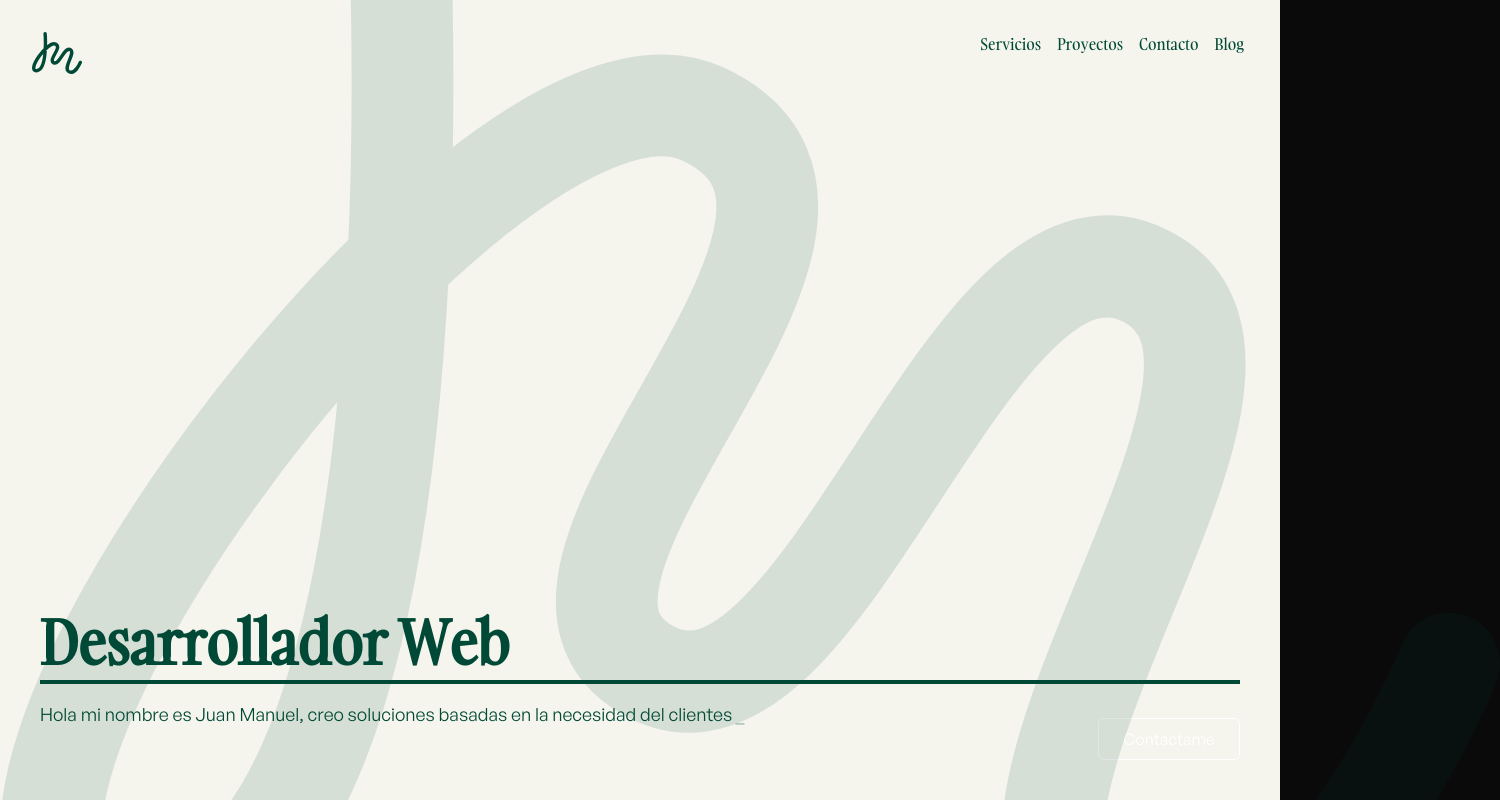
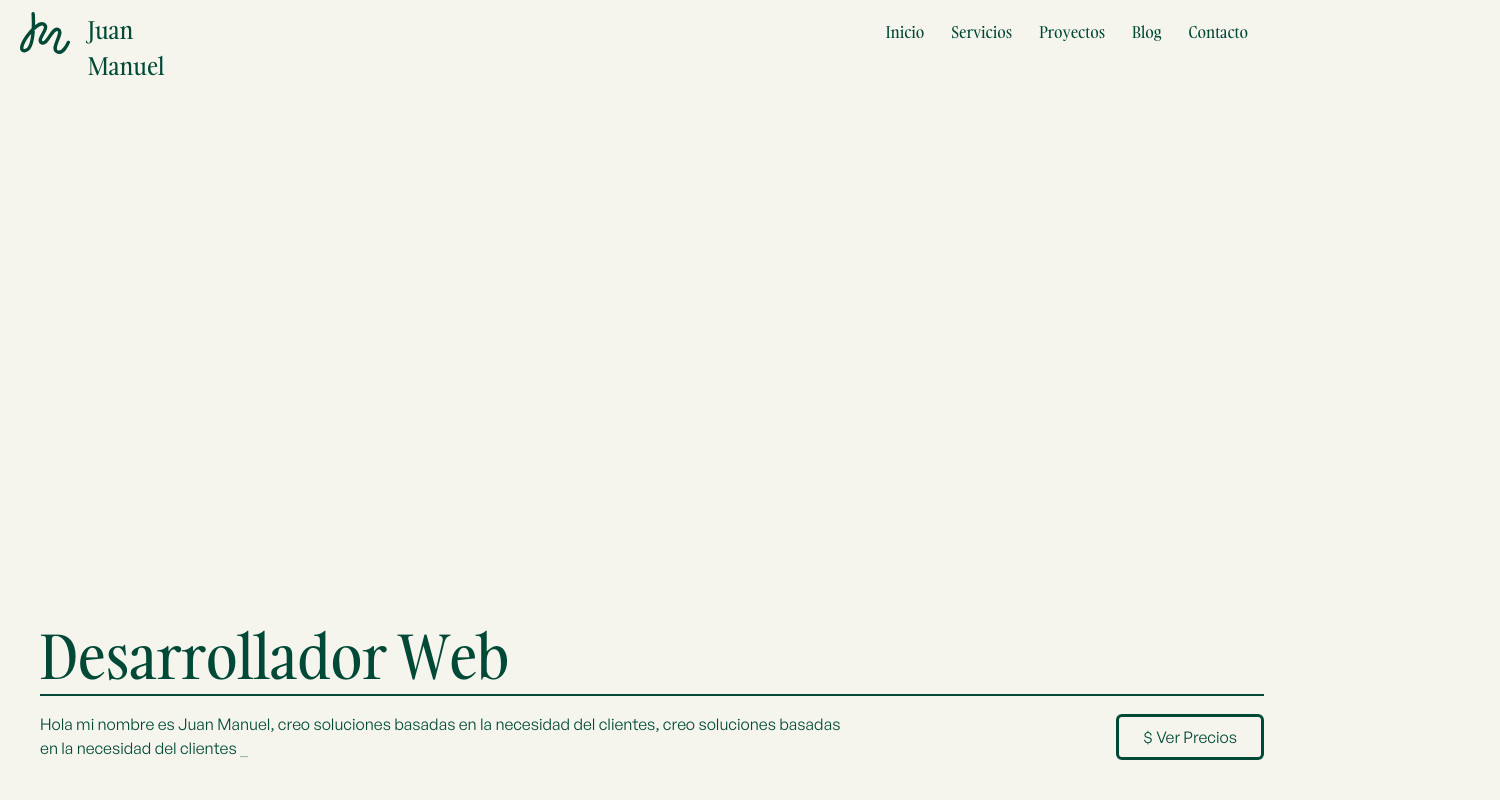
Before and after one commit to jmesparre/jm, a Next.js app: page / in a window 1280 px wide. Shown: the top 800 px of the page, 1500 px wide, since content can reach past the window. Built offline with nearby package versions, Linux system fonts and the light colour scheme.

Commit message:
se removio la imagen detras del hero

```diff
--- a/app/globals.css
+++ b/app/globals.css
@@ -37,18 +37,30 @@
 
 .verde {
   color: #004936;
-  margin-left: 2vw;
+  margin-left: 4vw;
   top: 40%;
   position: absolute;
   margin-top: -5vw;
 }
 
-nav , .hero h1 , .servicios , .proyectos h2{
+nav , .hero h1 , .servicios , .proyectos h2, .logo h3{
    font-family: 'Gambarino', serif;
+   font-weight: normal;
+}
+
+.logo h3 {
+  font-size: 1.5em;
+  position: absolute;
+  color: #004936;
+  width: 150;
+}
+
+.w-line {
+  height: 2px;
 }
 
 .servicio-desc{
-  margin-left: 2vw;
+  margin-left: 4vw;
   font-family: 'General Sans', sans-serif;
     position: absolute;
   left: 50%;
@@ -57,7 +69,7 @@ nav , .hero h1 , .servicios , .proyectos h2{
 
 
 body {
-  background: var(--background);
+  background-color: #F5F5ED;
   color: var(--foreground);
   font-family: 'General Sans', sans-serif;
   color: var(--foreground);
@@ -67,31 +79,22 @@ body {
   background-color: #004936;
 }
 
+nav li {
+  border-radius: 10px;
+    padding-left: 11px;
+
+}
+
 nav a {
   color: #004936;
 }
 
-.hero {
-  background-size: cover;
-  background-position: center;
-  background-repeat: no-repeat;
-  background-color: #F5F5ED;
-  color:  var(--color-primario);
-  z-index: 1;
+nav a:hover {
+  border-bottom: 1px solid #9ec8f3;
 }
 
-.hero::after {
-  content: '';
-  height: 1500px;
-  top: -10%;
-  position: absolute;
-  width: 1500px;
-  max-width: 150%;
-  opacity: 12%;
-  background-image: url('/logosvgverde.svg');
-  background-position: center;
-  background-repeat: no-repeat;
-overflow: hidden;
+.hero {
+  color:  var(--color-primario);
 }
 
 .servicios {
@@ -103,7 +106,7 @@ overflow: hidden;
 .proyectos {
   background-color: #F5F5ED;
   color: var(--color-primario);
-  height: 100vw;
+
 }
 
 .contacto{
--- a/app/page.tsx
+++ b/app/page.tsx
@@ -7,6 +7,7 @@ import { useAnimate, useScroll, useMotionValueEvent, animate } from "motion/reac
 import { useEffect, useRef, useLayoutEffect, useState } from "react";
 import { Preview } from "@/components/Preview";
 import { Gallery4Demo } from "@/components/blocks/demo";
+import ClickSpark from "@/components/ClickSpark";
 
 export default function Home() {
   const [scope] = useAnimate();
@@ -210,33 +211,44 @@ export default function Home() {
 
 
   return (
-    <div className="relative">
-      <div className="fixed top-0 left-0 p-8 z-10">
+    <div className="relative logo">
+      <div className="fixed top-0 left-0 z-10">
         <a href="#home">
-          <Image src="/logosvgverde.svg" alt="Logo" width={50} height={50}/>
+          <Image src="/logosvgverde.svg" alt="Logo" width={50} height={50} className="mt-3 ml-5"/>
+          <h3 className="top-3 left-22">Juan Manuel</h3>
         </a>
       </div>
       {/* Desktop Navbar */}
-      <div className="hidden md:block fixed top-0 right-0 p-4 z-10">
+      <div className="hidden md:block fixed top-0 right-0 z-10">
         <DesktopNavbar />
       </div>
       {/* Mobile Navigation */}
-      <div className="md:hidden absolute top-0 right-0 p-4 z-10">
+      <div className="md:hidden fixed top-2 right-0 z-10">
         <NavigationComponent />
       </div>
       <main>
-        <section id="home" className="hero h-screen flex items-end pt-20">
-          <div className="flex items-end justify-between p-8 md:p-10 w-full" ref={scope}> {/* Changed layout */}
+            <ClickSpark
+            sparkColor='#004936'
+            sparkSize={10}
+            sparkRadius={15}
+            sparkCount={8}
+            duration={400}
+            >
+        <section id="home" className="hero h-screen relative pt-20">
+
+          <div className="absolute bottom-0 items-end justify-between p-4 md:pl-10 w-full" ref={scope}> {/* Changed layout */}
             <div className="flex flex-col items-start w-full"> {/* Text block */}
               <h1 className="text-3xl md:text-6xl font-bold mb-2">Desarrollador Web</h1>
-              <div className="w-full h-1 bg-verde mb-4"></div> {/* White line */}
-              <h2 className="text-lg md:text-md mb-8 sm:w-2/3 md:w-2/3">Hola mi nombre es Juan Manuel, creo soluciones basadas en la necesidad del clientes<i className="blink pl-1">_</i></h2>
+              <div className="w-full w-line bg-verde mb-4"></div> {/* White line */}
+              <h2 className=" text-xs md:text-base mb-6 sm:w-2/3 md:w-2/3">Hola mi nombre es Juan Manuel, creo soluciones basadas en la necesidad del clientes, creo soluciones basadas en la necesidad del clientes<i className="blink pl-1">_</i></h2>
             </div>
-            <div className="absolute right-10"> {/* Button block */}
-              <button className="border border-white text-white py-2 px-6 rounded-md hover:bg-white hover:text-[#0A433A] transition-colors duration-300">Contactame</button>
+            <div className="absolute bottom-10 right-4 "> {/* Button block */}
+              <button className="border cursor-pointer border-3 py-2 px-6 rounded-md hover:bg-[#9ec8f3] hover:text-[#0A433A] transition-colors duration-300">$ Ver Precios</button>
             </div>
           </div>
+
         </section>
+
         <section id="servicios" className="servicios h-screen flex items-end" ref={serviciosRef}> {/* Added ref */}
           <Preview />
         </section>
@@ -249,6 +261,7 @@ export default function Home() {
             <div className="h-16 w-px bg-foreground"></div> {/* Vertical line */}
           </div>
         </section>
+          </ClickSpark>
       </main>
     </div>
   );
--- /dev/null
+++ b/components/ClickSpark.tsx
@@ -0,0 +1,174 @@
+import React, { useRef, useEffect, useCallback } from "react";
+
+interface ClickSparkProps {
+  sparkColor?: string;
+  sparkSize?: number;
+  sparkRadius?: number;
+  sparkCount?: number;
+  duration?: number;
+  easing?: "linear" | "ease-in" | "ease-out" | "ease-in-out";
+  extraScale?: number;
+  children?: React.ReactNode;
+}
+
+interface Spark {
+  x: number;
+  y: number;
+  angle: number;
+  startTime: number;
+}
+
+const ClickSpark: React.FC<ClickSparkProps> = ({
+  sparkColor = "#004936",
+  sparkSize = 10,
+  sparkRadius = 15,
+  sparkCount = 8,
+  duration = 400,
+  easing = "ease-out",
+  extraScale = 1.0,
+    children
+}) => {
+  const canvasRef = useRef<HTMLCanvasElement>(null);
+  const sparksRef = useRef<Spark[]>([]); // Stores spark data
+  const startTimeRef = useRef<number | null>(null); // Tracks initial timestamp for animation
+
+  useEffect(() => {
+    const canvas = canvasRef.current;
+    if (!canvas) return;
+
+    const parent = canvas.parentElement;
+    if (!parent) return;
+
+    let resizeTimeout : NodeJS.Timeout;
+
+    const resizeCanvas = () => {
+      const { width, height } = parent.getBoundingClientRect();
+      if (canvas.width !== width || canvas.height !== height) {
+        canvas.width = width;
+        canvas.height = height;
+      }
+    };
+
+    const handleResize = () => {
+      clearTimeout(resizeTimeout);
+      resizeTimeout = setTimeout(resizeCanvas, 100); // Debounce by 100ms
+    };
+
+    // Observe size changes
+    const ro = new ResizeObserver(handleResize);
+    ro.observe(parent);
+
+    // Initial sizing
+    resizeCanvas();
+
+    // Cleanup
+    return () => {
+      ro.disconnect();
+      clearTimeout(resizeTimeout);
+    };
+  }, []);
+
+
+  const easeFunc = useCallback(
+      (t: number) => {
+        switch (easing) {
+          case "linear":
+            return t;
+          case "ease-in":
+            return t * t;
+          case "ease-in-out":
+            return t < 0.5 ? 2 * t * t : -1 + (4 - 2 * t) * t;
+          default:
+            return t * (2 - t);
+        }
+      },
+      [easing]
+  );
+
+  useEffect(() => {
+    const canvas = canvasRef.current;
+    if (!canvas) return;
+    const ctx = canvas.getContext("2d");
+    if (!ctx) return;
+
+    let animationId: number;
+
+    const draw = (timestamp: number) => {
+      if (!startTimeRef.current) {
+        startTimeRef.current = timestamp; // store initial time
+      }
+      ctx?.clearRect(0, 0, canvas.width, canvas.height);
+
+      sparksRef.current = sparksRef.current.filter((spark: Spark) => {
+        const elapsed = timestamp - spark.startTime;
+        if (elapsed >= duration) {
+          // Spark finished its animation
+          return false;
+        }
+
+        const progress = elapsed / duration;
+        const eased = easeFunc(progress);
+
+        const distance = eased * sparkRadius * extraScale;
+        const lineLength = sparkSize * (1 - eased);
+
+        // Points for the spark line
+        const x1 = spark.x + distance * Math.cos(spark.angle);
+        const y1 = spark.y + distance * Math.sin(spark.angle);
+        const x2 = spark.x + (distance + lineLength) * Math.cos(spark.angle);
+        const y2 = spark.y + (distance + lineLength) * Math.sin(spark.angle);
+
+        // Draw the spark line
+        ctx.strokeStyle = sparkColor;
+        ctx.lineWidth = 2;
+        ctx.beginPath();
+        ctx.moveTo(x1, y1);
+        ctx.lineTo(x2, y2);
+        ctx.stroke();
+
+        return true;
+      });
+
+      animationId = requestAnimationFrame(draw);
+    };
+
+    animationId = requestAnimationFrame(draw);
+
+    return () => {
+      cancelAnimationFrame(animationId);
+    };
+  }, [sparkColor, sparkSize, sparkRadius, sparkCount, duration, easeFunc, extraScale]);
+
+    const handleClick = (e: React.MouseEvent<HTMLDivElement>): void => {
+    const canvas = canvasRef.current;
+    if (!canvas) return;
+    const rect = canvas.getBoundingClientRect();
+    const x = e.clientX - rect.left;
+    const y = e.clientY - rect.top;
+
+    const now = performance.now();
+    const newSparks: Spark[] = Array.from({length: sparkCount}, (_, i) => ({
+      x,
+      y,
+      angle: (2 * Math.PI * i) / sparkCount,
+      startTime: now,
+    }));
+
+    sparksRef.current.push(...newSparks);
+  };
+
+    return (
+        <div
+          className="relative w-full h-full"
+          onClick={handleClick}
+        >
+            <canvas
+                ref={canvasRef}
+                className="absolute inset-0 pointer-events-none"
+            />
+            {children}
+        </div>
+    );
+};
+
+export default ClickSpark;
--- a/components/DesktopNavbar.tsx
+++ b/components/DesktopNavbar.tsx
@@ -3,12 +3,13 @@ import React from 'react';
 
 const DesktopNavbar = () => {
   return (
-    <nav className='absolute top-0 right-0 pr-9 pt-8'>
+    <nav className='absolute top-5 right-8'>
       <ul className='flex space-x-4'>
+        <li><a href="#home">Inicio</a></li>
         <li><a href="#servicios">Servicios</a></li>
         <li><a href="#proyectos">Proyectos</a></li>
+        <li><a href="#blog">Blog</a></li>
         <li><a href="#contacto">Contacto</a></li>
-        <li><a href="#blog">Blog</a></li>
       </ul>
     </nav>
   );
--- a/components/Navigation.tsx
+++ b/components/Navigation.tsx
@@ -57,13 +57,21 @@ const navVariants = {
     },
 }
 
+const menuItems = [
+    { title: "Inicio", href: "#home" },
+    { title: "Servicios", href: "#servicios" },
+    { title: "Proyectos", href: "#projectos" },
+    { title: "Nosotros", href: "#blog" },
+    { title: "Contacto", href: "#contacto" },
+];
+
 const Navigation = () => (
     <motion.ul style={list} variants={navVariants}>
-        {[0, 1, 2, 3, 4].map((i) => (
-            <MenuItem i={i} key={i} />
+        {menuItems.map((item, i) => (
+            <MenuItem item={item} key={i} />
         ))}
     </motion.ul>
-)
+);
 
 const itemVariants = {
     open: {
@@ -80,12 +88,9 @@ const itemVariants = {
             y: { stiffness: 1000 },
         },
     },
-}
+};
 
-const colors = ["#ddd", "#ddd", "#ddd", "#ddd", "#ddd"]
-
-const MenuItem = ({ i }: { i: number }) => {
-    const border = `2px solid ${colors[i]}`
+const MenuItem = ({ item }: { item: { title: string; href: string } }) => {
     return (
         <motion.li
             style={listItem}
@@ -93,11 +98,12 @@ const MenuItem = ({ i }: { i: number }) => {
             whileHover={{ scale: 1.1 }}
             whileTap={{ scale: 0.95 }}
         >
-            <div style={{ ...iconPlaceholder, border }} />
-            <div style={{ ...textPlaceholder, border }} />
+            <a href={item.href} style={textPlaceholder}>
+                {item.title}
+            </a>
         </motion.li>
-    )
-}
+    );
+};
 
 interface PathProps {
     d?: string
@@ -109,7 +115,7 @@ const Path = (props: PathProps) => (
     <motion.path
         fill="transparent"
         strokeWidth="3"
-        stroke="hsl(0, 0%, 18%)"
+        stroke="#004936"
         strokeLinecap="round"
         {...props}
     />
@@ -179,8 +185,8 @@ const toggleContainer: React.CSSProperties = {
     MozUserSelect: "none",
     cursor: "pointer",
     position: "absolute",
-    top: 18,
-    right: 15,
+    top: 0,
+    right: 0,
     width: 50,
     height: 50,
     borderRadius: "50%",
@@ -190,7 +196,7 @@ const toggleContainer: React.CSSProperties = {
 
 const list: React.CSSProperties = {
     listStyle: "none",
-    padding: 25,
+    padding: 20,
     margin: 0,
     position: "absolute",
     top: 80,
@@ -202,26 +208,24 @@ const listItem: React.CSSProperties = {
     display: "flex",
     alignItems: "center",
     justifyContent: "flex-start",
-    padding: 0,
+    color: "#004936",
+    background: "#F5F5ED",
     margin: 0,
     listStyle: "none",
-    marginBottom: 20,
+    marginBottom: 10,
     cursor: "pointer",
-}
-
-const iconPlaceholder: React.CSSProperties = {
-    width: 40,
-    height: 40,
-    borderRadius: "50%",
-    flex: "40px 0",
-    marginRight: 20,
 }
 
 const textPlaceholder: React.CSSProperties = {
     borderRadius: 5,
-    width: 200,
-    height: 20,
+    width: "100%",
+    height: "auto",
     flex: 1,
+    padding: "10px 0",
+    fontSize: "1.2em",
+    fontWeight: "bold",
+    textDecoration: "none",
+    color: "inherit",
 }
 
 /**
--- a/components/Preview.tsx
+++ b/components/Preview.tsx
@@ -104,7 +104,7 @@ function Preview() {
             <TextRotate
               ref={textRotateRef}
               texts={slicedImages.map((image) => image.author)}
-              mainClassName="text-sm verde sm:text-3xl md:text-4xl flex pt-2"
+              mainClassName="text-md verde sm:text-3xl md:text-4xl flex pt-2"
               splitLevelClassName="overflow-hidden pb-2"
               staggerFrom={"first"}
               animatePresenceMode="wait"
```
